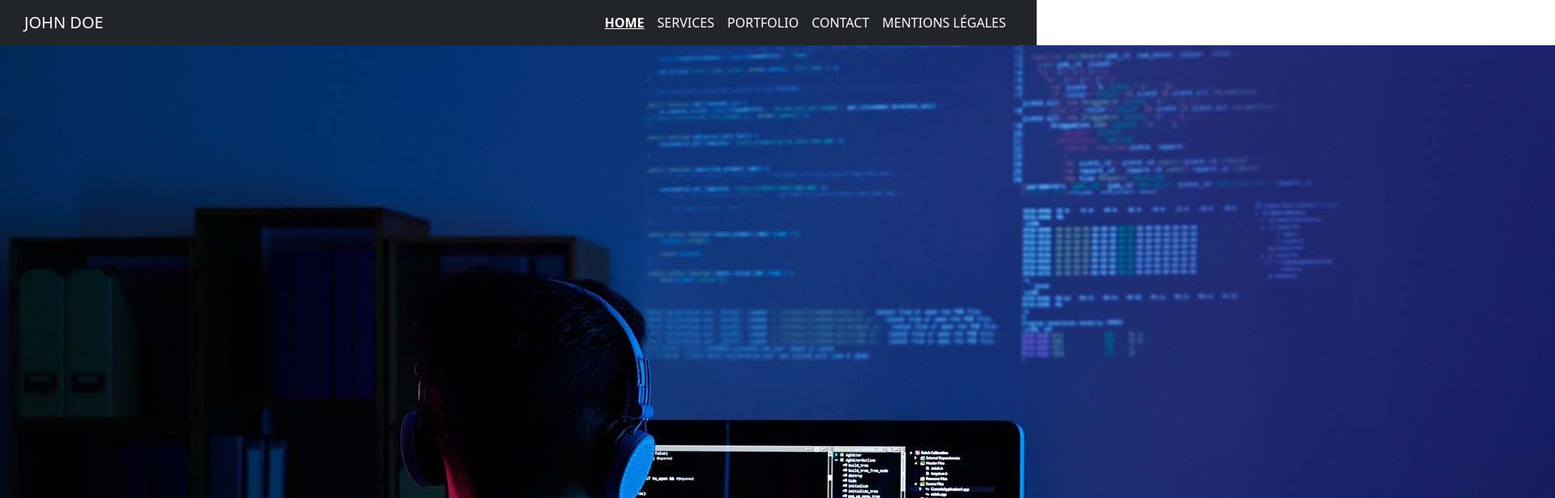
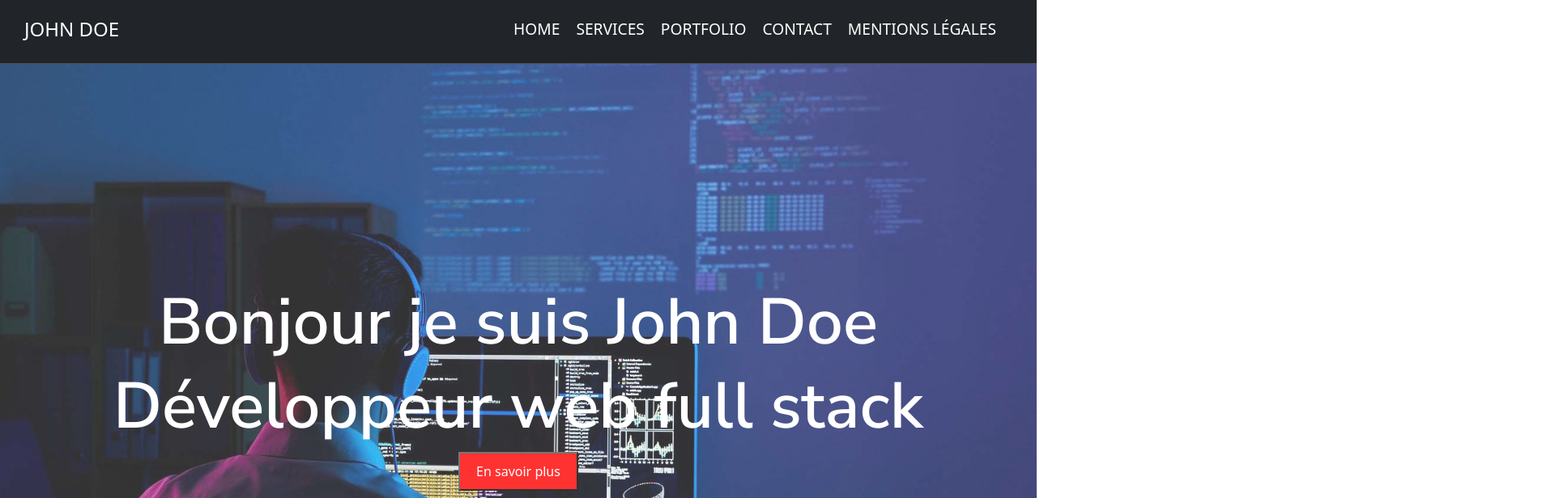
Before and after one commit to Eddy42210/Hadj-Abdelkader_Eddy_Devoir_5_Portfolio, a React (Create React App) app: page / in a window 1280 px wide. Shown: the top 616 px of the page at 81% size, 1920 px wide, since content can reach past the window. Built offline with nearby package versions, Linux system fonts and the light colour scheme.

Commit message:
reprise du devoir vu avec mentor

```diff
--- a/src/App.js
+++ b/src/App.js
@@ -7,7 +7,7 @@ import Contact from './pages/Contact';
 import Portfolio from './pages/Portfolio';
 import './App.css';
 import 'bootstrap/dist/css/bootstrap.min.css';
-import Header from "./components/Header";
+import Header from './components/Header/Header';
 
 function App() {
   return (
--- /dev/null
+++ b/src/components/Button.css
@@ -0,0 +1,9 @@
+
+button {
+    border-radius : 10px;
+    background-color: red;
+    color: white;
+    padding: 10px 20px;
+    margin: 20px;
+    font-size: larger;
+}
--- /dev/null
+++ b/src/components/Button.js
@@ -0,0 +1,12 @@
+import React from 'react'
+import './Button.css'
+
+export default function Button({label, link}) {
+
+
+  return (
+
+        <button>En savoir plus</button>
+
+  )
+}
--- a/src/components/Header.css
+++ /dev/null
@@ -1,19 +0,0 @@
-.active-link {
-    font-weight: bold;
-    text-decoration: underline;
-
-  }
-
-.nav-link {
-
-  text-transform: uppercase;
-  color: #fff;
-}
-.nav-link:hover {
-    text-decoration: underline;
-    color: #fff;
-
-}
-#basic-navbar-nav {
-    padding-right: 30px;
-}
--- a/src/components/Header.js
+++ /dev/null
@@ -1,43 +0,0 @@
-import React, { useEffect, useState } from 'react';
-import { Navbar, Nav } from 'react-bootstrap';
-import { NavLink, useLocation } from 'react-router-dom';
-import './Header.css';
-
-function Header() {
-  const location = useLocation();
-  const [activeLink, setActiveLink] = useState('');
-
-  useEffect(() => {
-    setActiveLink(location.pathname);
-  }, [location]);
-
-  return (
-    <Navbar bg="dark" variant="dark" expand="lg">
-      <Navbar.Brand style={{ paddingLeft: '30px', textTransform: 'uppercase' }}>
-        John Doe
-      </Navbar.Brand>
-      <Navbar.Toggle aria-controls="basic-navbar-nav" />
-      <Navbar.Collapse id="basic-navbar-nav">
-        <Nav className="ms-auto">
-          <NavLink to="/" className={`nav-link ${activeLink === '/' ? 'active-link' : ''}`}>
-            Home
-          </NavLink>
-          <NavLink to="/services" className={`nav-link ${activeLink === '/services' ? 'active-link' : ''}`}>
-            Services
-          </NavLink>
-          <NavLink to="/portfolio" className={`nav-link ${activeLink === '/portfolio' ? 'active-link' : ''}`}>
-            Portfolio
-          </NavLink>
-          <NavLink to="/contact" className={`nav-link ${activeLink === '/contact' ? 'active-link' : ''}`}>
-            Contact
-          </NavLink>
-          <NavLink to="/mentions" className={`nav-link ${activeLink === '/mentions' ? 'active-link' : ''}`}>
-            Mentions légales
-          </NavLink>
-        </Nav>
-      </Navbar.Collapse>
-    </Navbar>
-  );
-}
-
-export default Header;
--- /dev/null
+++ b/src/components/Header/Header.css
@@ -0,0 +1,23 @@
+
+.logo {
+  color: white;
+  padding: 10px 10px 0px 30px;
+  font-size: 1.5rem;
+
+}
+ul {
+  display: flex;
+  gap: 20px;
+  padding: 10px 50px 0px;
+}
+
+.elementList {
+  font-size: 1.2rem;
+ text-decoration: none;
+ color: white;
+ text-transform: uppercase;
+}
+.elementList:hover {
+  font-weight: bold;
+  text-decoration: underline;
+}
--- /dev/null
+++ b/src/components/Header/Header.js
@@ -0,0 +1,27 @@
+import React from 'react';
+import {Link} from 'react-router-dom'
+import './Header.css';
+
+function Header() {
+
+  return (
+        <div className='header'>
+
+            <nav className="navbar bg-dark border-bottom border-body" data-bs-theme="dark">
+            <p className='logo'>JOHN DOE</p>
+                <ul className='list'>
+                  <li><Link to="/" className='elementList'>Home</Link></li>
+                  <li><Link to="/Services" className='elementList'>Services</Link></li>
+                  <li><Link to="/Portfolio" className='elementList'>Portfolio</Link></li>
+                  <li><Link to="/Contact" className='elementList'>Contact</Link></li>
+                  <li><Link to="/Mentions" className='elementList'>Mentions légales</Link></li>
+                </ul>
+
+            </nav>
+
+        </div>
+
+  )
+};
+
+export default Header;
--- a/src/pages/Home.css
+++ b/src/pages/Home.css
@@ -0,0 +1,16 @@
+.presentation {
+    background-image: url('../images/hero-bg.jpg');
+    background-size: cover;
+    background-position: center;
+    display: flex;
+    flex-direction: column;
+    justify-content: center;
+    align-items: center;
+    color: white;
+    height: 100vh;
+    opacity: 0.8;
+
+}
+.title {
+    font-size: 5rem;
+}
--- a/src/pages/Home.js
+++ b/src/pages/Home.js
@@ -1,18 +1,14 @@
 import React from 'react';
-import heroBg from '../images/hero-bg.jpg';
 import './Home.css';
+import Button from '../components/Button';
 
 const Home = () => {
     return (
-        <div>
-            <div>
+        <div className='presentation'>
 
-        <img src={heroBg} alt="Développeur sur machine"></img>
-
-                <h1>Bonjour je suis John Doe</h1>
-                <h2>Développeur web full stack</h2>
-
-            </div>
+                <h1 className='title'>Bonjour je suis John Doe</h1>
+                <h2 className='title'>Développeur web full stack</h2>
+        <Button />
         </div>
     )
 };
```
Also changed, not shown: src/components/Modale.js (added), src/pages/Modale.js (deleted).
